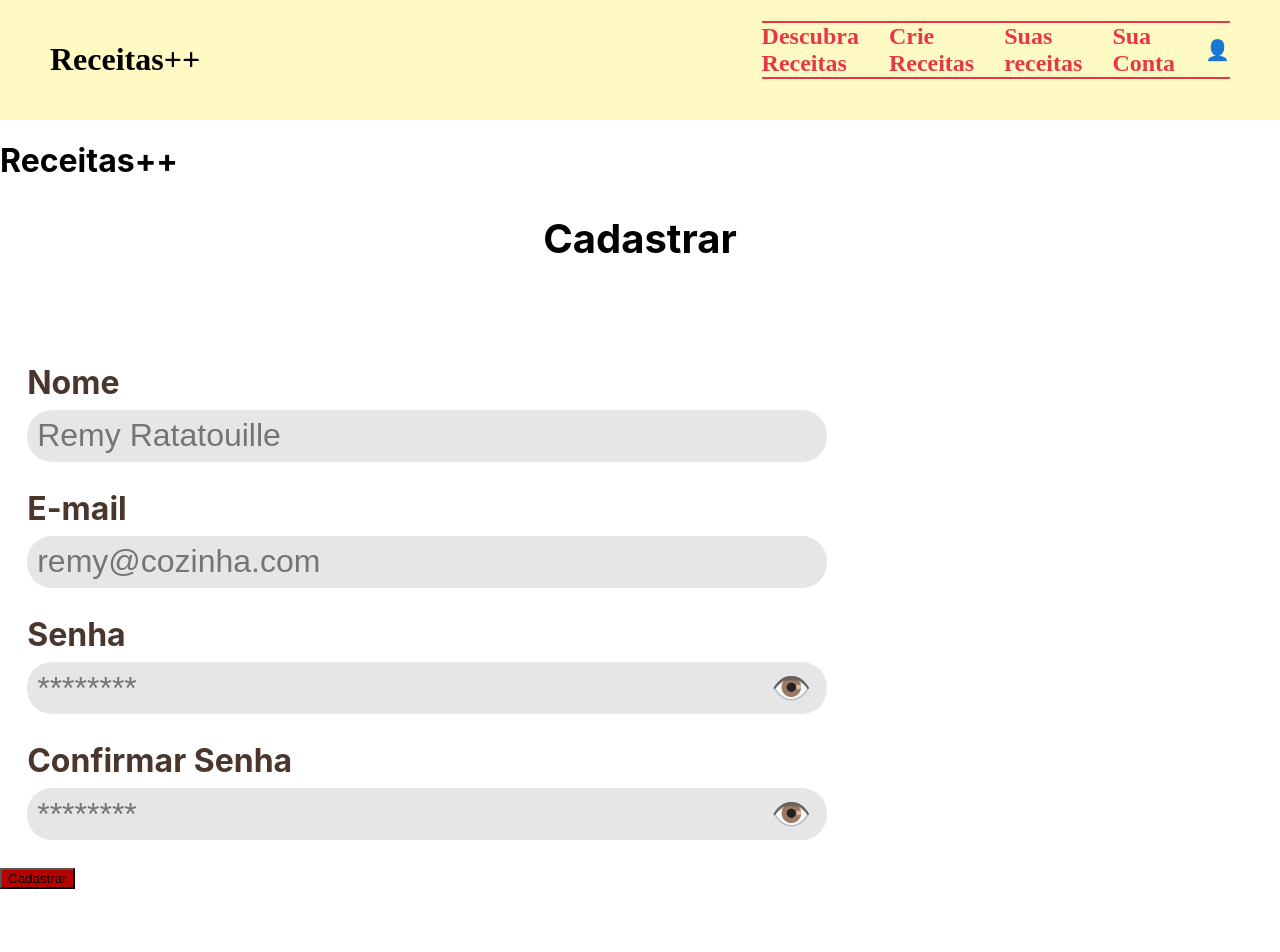
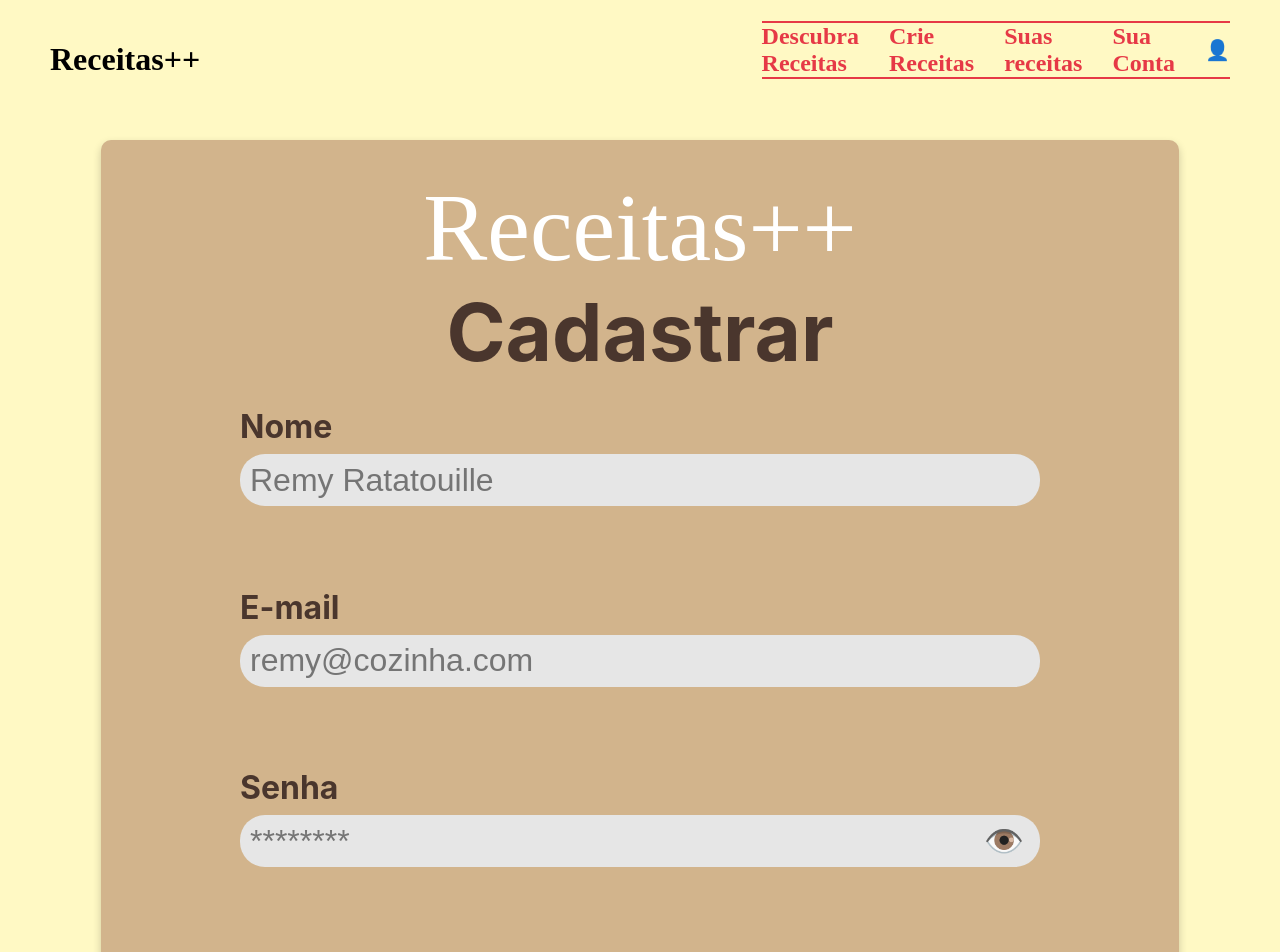
Before and after one commit to GusLucas12/Receitas, a React (Create React App) app: page /cadastrar in a window 1280 px wide. Shown: the top 952 px of the page. Before the commit the page ends 889 px from the top, so only its background shows below. Built offline with nearby package versions, Linux system fonts and the light colour scheme; a web font is replaced by a local one.

Commit message:
Correcoes

```diff
--- a/src/pages/cadastrar.js
+++ b/src/pages/cadastrar.js
@@ -7,7 +7,7 @@ import FeedbackMessage from "../components/feedback";
 const Button = ({ text, onClick, variant = "primary" }) => (
   <button
     onClick={onClick}
-    className={`${styles.buttonCadastro} ${variant === "primary" ? styles.primary : styles.secondary}`}
+    className={`${styles.button} ${variant === "primary" ? styles.primary : styles.secondary}`}
   >
     {text}
   </button>
@@ -72,11 +72,11 @@ export default function CadastrarPage() {
   };
 
   return (
-    <div className={styles.containerCadastro}>
-      <div className={styles.cardCadastro}>
-        <h1 className={styles.titleCadastro}>Receitas++</h1>
-        <h2 className={styles.headingCadastro}>Cadastrar</h2>
-        <div className={styles.infoContainerCadastro}>
+    <div className={styles.container}>
+      <div className={styles.card}>
+        <h1 className={styles.title}>Receitas++</h1>
+        <h2 className={styles.heading}>Cadastrar</h2>
+        <div className={styles.infoContainer}>
           <InputField
             label="Nome"
             type="text"
```
